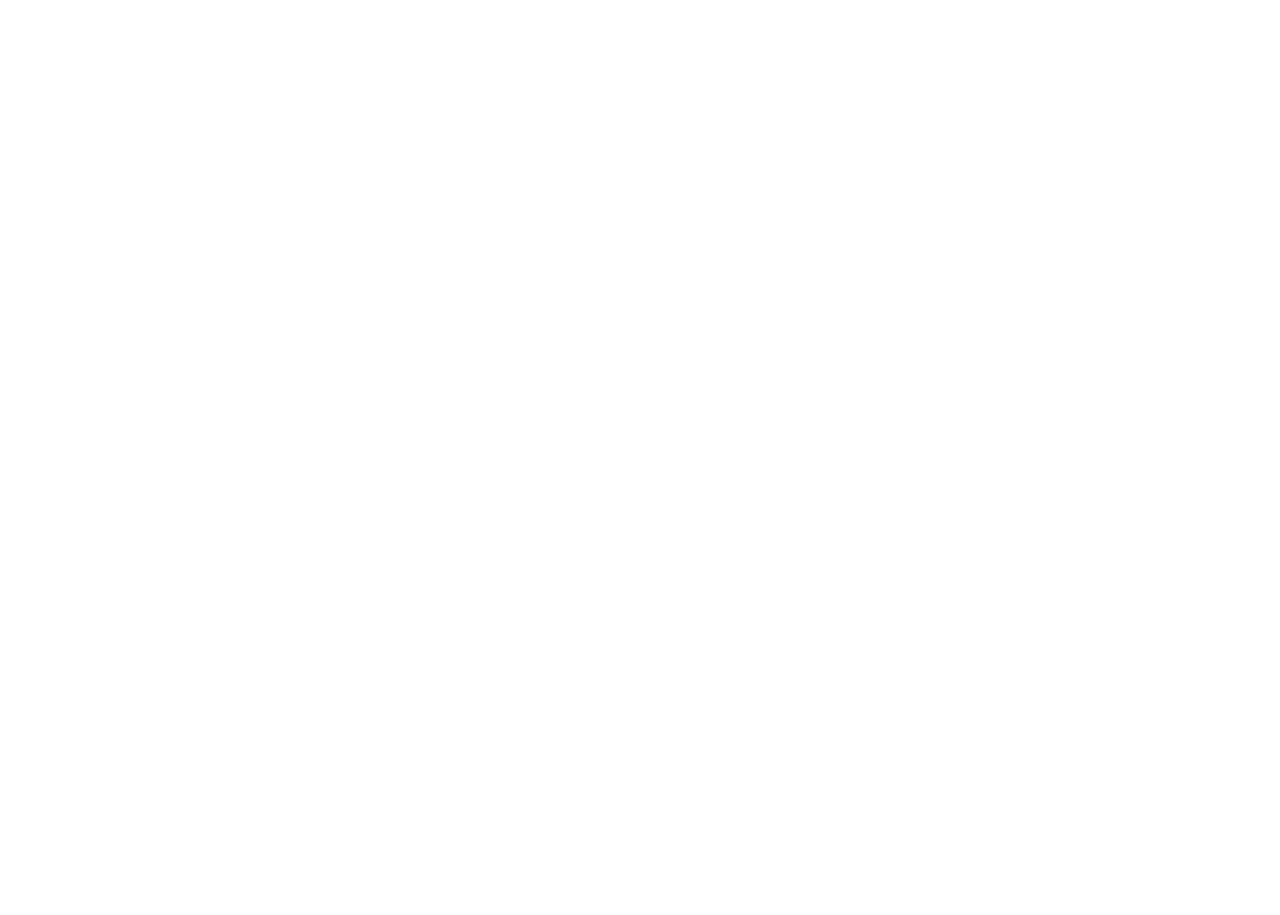
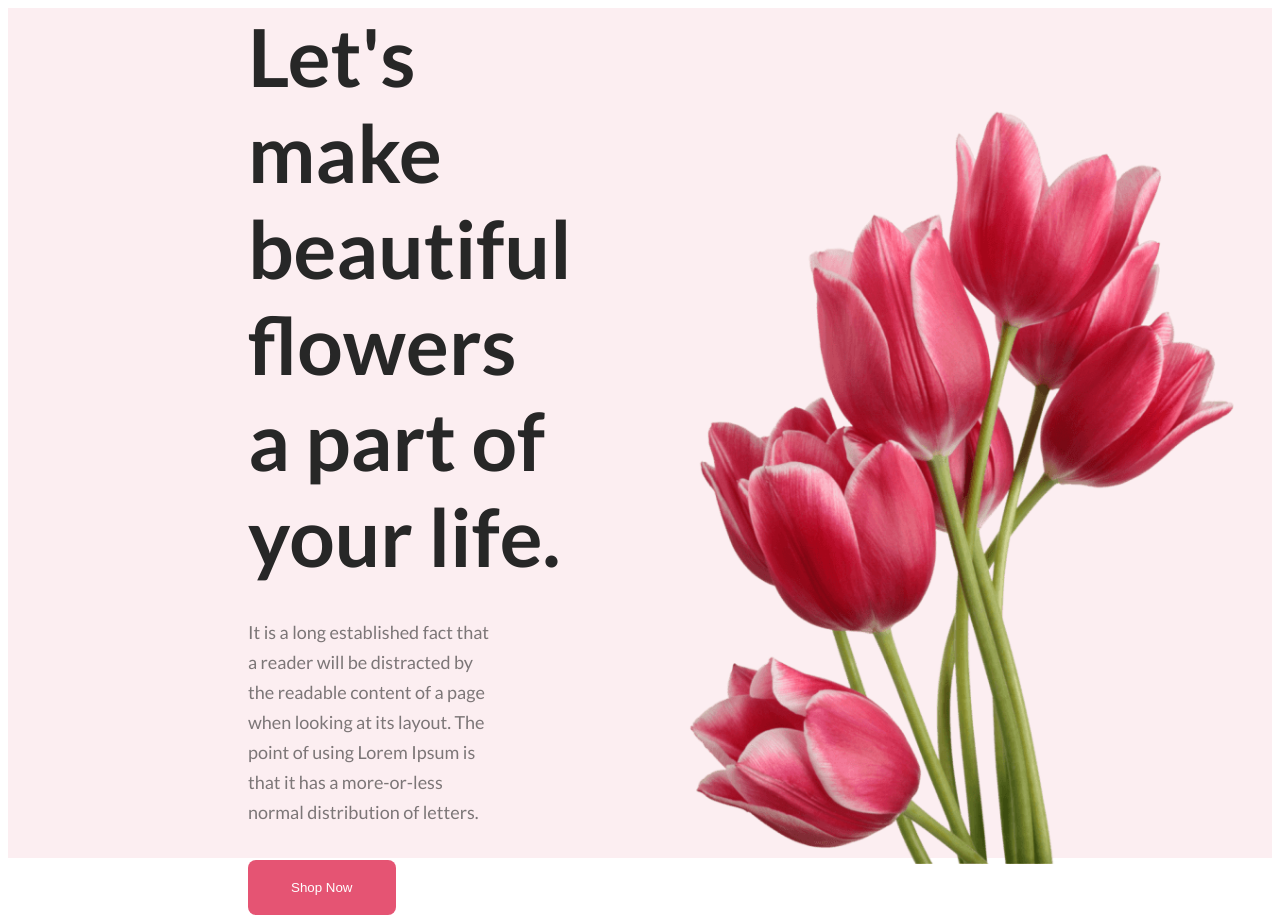
Before and after one commit to CodingwithKabir/flower-shop, a plain HTML site: page index.html in a window 1280 px wide. Before the commit the page ends 800 px from the top, so only its background shows below. Drawn offline with Linux system fonts and the light colour scheme.

Commit message:
header added

```diff
--- a/index.html
+++ b/index.html
@@ -4,9 +4,23 @@
     <meta charset="UTF-8">
     <meta name="viewport" content="width=device-width, initial-scale=1.0">
     <title>Flower Shop: Assignment 1</title>
+    <link rel="stylesheet" href="style/style.css">
+    <link rel="shortcut icon" href="Flower Asset/Group 58.png" type="image/x-icon">
+    <link rel="preconnect" href="https://fonts.googleapis.com">
+<link rel="preconnect" href="https://fonts.gstatic.com" crossorigin>
+<link href="https://fonts.googleapis.com/css2?family=Lato:wght@400;700&display=swap" rel="stylesheet">
 </head>
 <body>
-    <header></header>
+    <header class="header">
+        <div class="banner">
+            <div>
+                <h3 class="header-title">Let's make beautiful flowers a part of your life.</h3>
+                <p class="header-des">It is a long established fact that a reader will be distracted by the readable content of a page when looking at its layout. The point of using Lorem Ipsum is that it has a more-or-less normal distribution of letters.</p>
+                <button class="button-primary"><a href="#"></a>Shop Now</button>
+            </div>
+            <img src="Flower Asset/pngwing 10.png" alt="">
+        </div>
+    </header>
     <main></main>
     <footer></footer>
 </body>
--- a/style/style.css
+++ b/style/style.css
@@ -1 +1,51 @@
 /* Common sections styles */
+body {
+    font-family: 'Lato', sans-serif;
+}
+
+/*header styles */
+
+.header {
+    background-color: #FCEEF1;
+    max-width: 1920px;
+    max-height: 850px;
+    padding: 0px 240px;
+    margin: 0px;
+}
+
+.banner {
+    display: flex;
+    align-items: center;
+    justify-content: space-between;
+}
+
+header img {
+    max-width: 600px;
+    padding-top: 50px;
+}
+
+.header-title {
+    color: #272727;
+    font-size: 80px;
+    font-weight: 800;
+    max-width: 700px;
+    padding-right: 90px;
+    margin: 0px;
+}
+
+.header-des {
+    padding: 15px 170px 15px 0px;
+    color: rgba(39, 39, 39, 0.60);
+    font-size: 18px;
+    font-weight: 400;
+    line-height: 30px;
+    max-width: 634px;
+}
+
+.button-primary {
+    border-radius: 8px;
+    background: #E55473;
+    padding: 20px 43px;
+    color: white;
+    border: none;
+}
```
